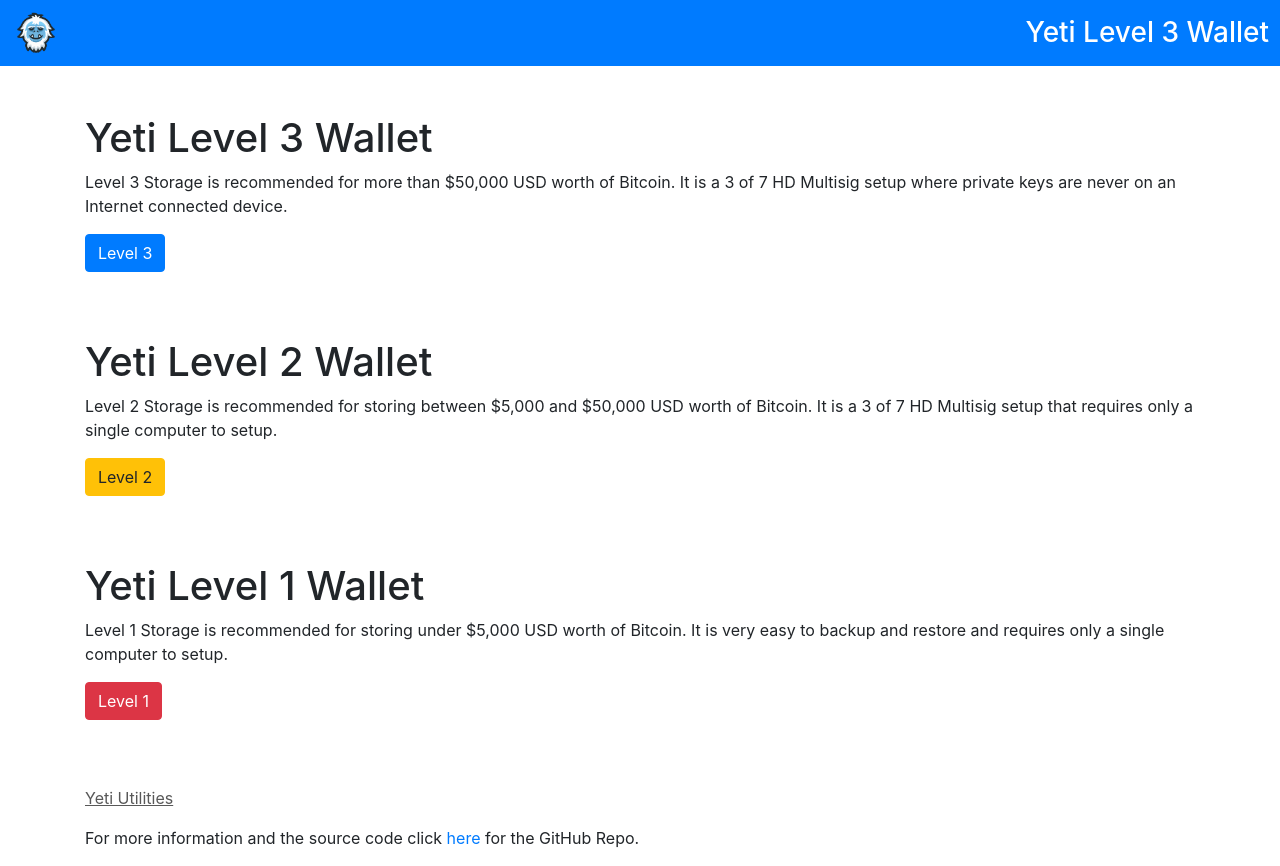
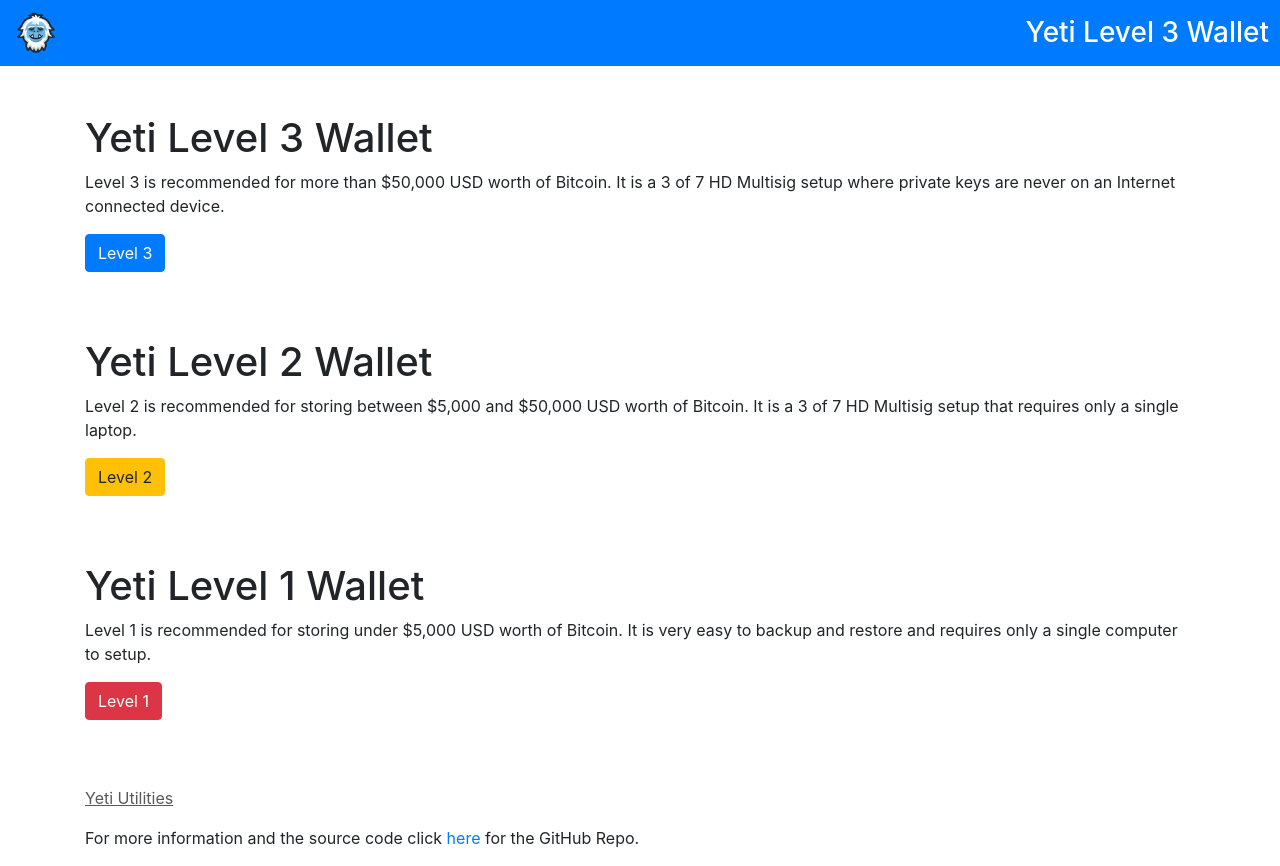
Before and after one commit to JWWeatherman/yetihosted, a Vue app: page / in a window 1280 px wide. Built offline with nearby package versions, Linux system fonts and the light colour scheme; what vue-default-value would draw is missing.

Commit message:
Typo on overview.

```diff
--- a/src/components/Overview.vue
+++ b/src/components/Overview.vue
@@ -5,21 +5,21 @@
       <h2></h2>
       <div class="hero-unit">
           <h1>Yeti Level 3 Wallet</h1>
-          <p>Level 3 Storage is recommended for more than $50,000 USD worth of Bitcoin. It is a 3 of 7 HD Multisig setup where private keys are never on an Internet connected device.</p>
+          <p>Level 3 is recommended for more than $50,000 USD worth of Bitcoin. It is a 3 of 7 HD Multisig setup where private keys are never on an Internet connected device.</p>
           <p>
             <input v-on:click="Cold" style="margin-bottom:50px;" class="btn btn-primary btn-large" type="submit" id="next" value="Level 3">
           </p>
       </div>
       <div class="hero-unit">
           <h1>Yeti Level 2 Wallet</h1>
-          <p>Level 2 Storage is recommended for storing between $5,000 and $50,000 USD worth of Bitcoin. It is a 3 of 7 HD Multisig setup that requires only a single computer to setup.</p>
+          <p>Level 2 is recommended for storing between $5,000 and $50,000 USD worth of Bitcoin. It is a 3 of 7 HD Multisig setup that requires only a single laptop.</p>
           <p>
             <input v-on:click="Warm" style="margin-bottom:50px;" class="btn btn-warning btn-large" type="submit" id="next" value="Level 2">
           </p>
       </div>
       <div class="hero-unit">
           <h1>Yeti Level 1 Wallet</h1>
-          <p>Level 1 Storage is recommended for storing under $5,000 USD worth of Bitcoin. It is very easy to backup and restore and requires only a single computer to setup.</p>
+          <p>Level 1 is recommended for storing under $5,000 USD worth of Bitcoin. It is very easy to backup and restore and requires only a single computer to setup.</p>
           <p>
             <input v-on:click="Hot" style="margin-bottom:50px;" class="btn btn-danger btn-large" type="submit" id="next" value="Level 1">
           </p>
```
